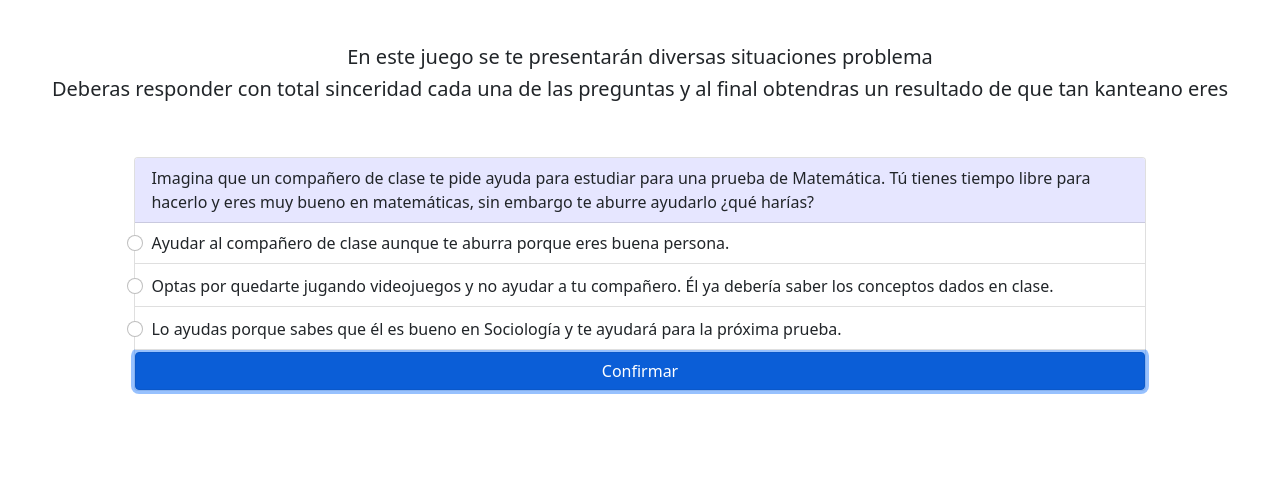
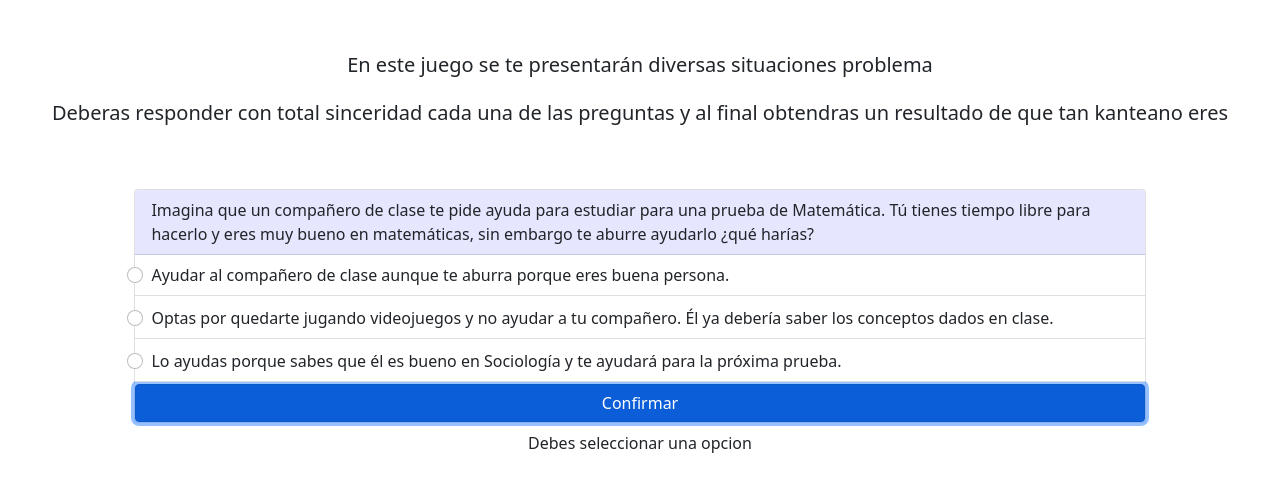
Before and after one commit to buenahora/JuegoFilosofia, a plain HTML site: page index.html in a window 1280 px wide. Both pictures are taken after a click on the button "Confirmar". Shown: the part 157-644 px from the top of the page. Drawn offline with nearby package versions, Linux system fonts and the light colour scheme.

Commit message:
arreglo container y los cambios de js

```diff
--- a/index.html
+++ b/index.html
@@ -45,8 +45,8 @@
           By <b>Franco Buenahora</b> & <b>Joaquin Gil</b>
         </figcaption>
       </figure>
-    <p class="font-weight-normal text-center mt-5 h5">En este juego se te presentarán diversas situaciones problema</p>
-    <p class="font-weight-normal text-center h5">Deberas responder con total sinceridad cada una de las preguntas y al final obtendras un resultado de que tan kanteano eres</p>
+    <p class="font-weight-normal text-center mt-5 h5 p-2">En este juego se te presentarán diversas situaciones problema</p>
+    <p class="font-weight-normal text-center h5 p-2">Deberas responder con total sinceridad cada una de las preguntas y al final obtendras un resultado de que tan kanteano eres</p>
 
     <div id="containergrandepreguntas" class="m-2">
 
--- a/script.js
+++ b/script.js
@@ -69,7 +69,7 @@ let opciones = [
     {
         pregunta: "Ahora imagina que tu mejor amigo/a te pide ayuda para estudiar para la prueba de matemáticas. ¿Qué harías?",
         label1: "Ayudar a tu mejor amigo cómo ayudarías a cualquier otra persona que te pidiera ayuda",
-        label2: "Ayudar a tu mejor amigo a pesar de que te aburre solo porque es tu mejor amigo (De acuerdo con el deber, por inclinación inmediata",
+        label2: "Ayudar a tu mejor amigo a pesar de que te aburre solo porque es tu mejor amigo",
         label3: "Optas por quedarte jugando videojuegos y no ayudar a tu amigo. Él ya debería saber los conceptos dados en clase.",
         correcto: "1",
         regular: "2"
@@ -158,7 +158,7 @@ opciones.map( (opcion, index) => {
                 <label class="form-check-label" for="flexRadioDefault${index}-3" id="label3">${opcion.label3}</label>
             </div>
             <button id="confirmar" class="btn btn-primary">Confirmar</button>
-    </ul>
+            </ul>
         `;
     } else {
         div.innerHTML = `
@@ -201,6 +201,8 @@ opciones.map( (opcion, index) => {
 
     situacion.querySelector("#confirmar").addEventListener("click", () => {
 
+       document.querySelector("#status").textContent = ""
+
         let seleccionado = Array.from(document.getElementsByName(`flexRadioDefault${index}`)).find(r => r.checked)
 
         if(seleccionado) {
@@ -216,7 +218,6 @@ opciones.map( (opcion, index) => {
                 element.disabled = true;
             })
 
-            situacion.remove()
 
             // situacion.querySelector("#confirmar").disabled = true;
 
@@ -232,6 +233,8 @@ opciones.map( (opcion, index) => {
             }
 
             if(!esUltimo) {
+            situacion.remove()
+
                 //Habilitar la situacion proxima
                 let situacionProxima = document.querySelector(`.situacion${index+1}`)
                 situacionProxima.style.display = "flex"
@@ -243,6 +246,12 @@ opciones.map( (opcion, index) => {
                     situacionProxima.querySelector("#confirmar").disabled = false;
 
                     situacionProxima.querySelector("#confirmar").addEventListener("click", () => {
+
+                      let seleccionado = Array.from(document.getElementsByName(`flexRadioDefault${index + 1}`)).find(r => r.checked)
+                      console.log(document.getElementsByName(`flexRadioDefault${index + 1}`));
+
+                      if(seleccionado) {
+
                         let modal = document.querySelector('#congratsModal');
                         modal.classList.remove("fade")
                         modal.style.display = "flex"
@@ -254,10 +263,15 @@ opciones.map( (opcion, index) => {
 
                         modal.addEventListener("click", () => {
                             modal.remove()
+                            location.reload()
                         })
                         // let modalDialog = document.querySelector('#modalDialog');
                         // modalDialog.style.display = "block"
                         // modalDialog.style.opacity = "1";
+                      } else {
+                        document.querySelector("#status").textContent = "Debes seleccionar una opcion"
+                      }
+
                     })
 
 
@@ -279,7 +293,7 @@ opciones.map( (opcion, index) => {
             //Habilitar un boton de ver resultados?
 
         } else {
-            alert("Debes seleccionar una opcion")
+            document.querySelector("#status").textContent = "Debes seleccionar una opcion"
         }
 
 
```
